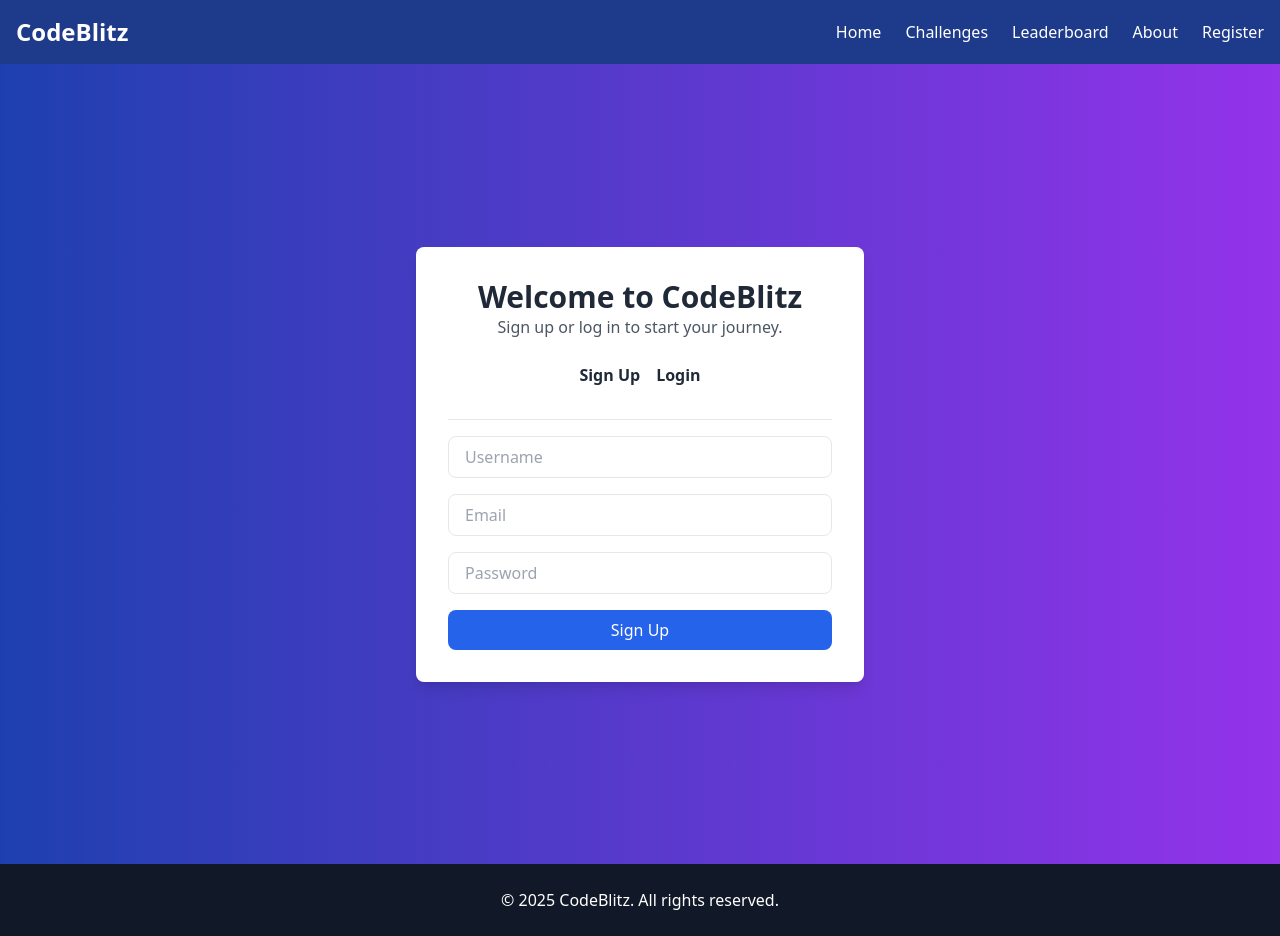
After one commit to Somil2104/CODEBLITZ, a Flask app: page /signup in a window 1280 px wide. The commit adds this page. Run offline with Flask 3, Linux system fonts and the light colour scheme; some libraries are stand-ins or nearby versions.

Commit message:
User Registrations

```diff
--- a/app.py
+++ b/app.py
@@ -1,16 +1,105 @@
-from flask import Flask, request, jsonify, render_template
+from flask import Flask, render_template, request, redirect, url_for, flash, session
+from flask_sqlalchemy import SQLAlchemy
+from flask_bcrypt import Bcrypt
+from login_utils import login_required
+import re
 
 app = Flask(__name__)
 
+app.secret_key = 'your_secret_key'
+app.config['SQLALCHEMY_DATABASE_URI'] = 'sqlite:///users.db'
+app.config['SQLALCHEMY_TRACK_MODIFICATIONS'] = False
+
+db = SQLAlchemy(app)
+bcrypt = Bcrypt(app)
+
+# User model
+class User(db.Model):
+    id = db.Column(db.Integer, primary_key=True)
+    username = db.Column(db.String(50), unique=True, nullable=False)
+    email = db.Column(db.String(120), unique=True, nullable=False)
+    password = db.Column(db.String(128), nullable=False)
 @app.route('/')
 def home():
     return render_template("index.html")
 
-@app.route('/submit', methods=['POST'])
-def submit():
-    data = request.json
-    # Mock code evaluation response
-    return jsonify({'status': 'success', 'output': 'Hello, World!'})
+@app.route('/signup', methods=['POST', 'GET'])
+def signup():
+    if request.method == "POST":
+        username = request.form['username']
+        email = request.form['email']
+        password = request.form['password']
+
+        # Validate username uniqueness
+        existing_user = User.query.filter_by(username=username).first()
+        if existing_user:
+            flash('Username already exists! Please choose another.', 'danger')
+            return redirect("/")
+
+        # Validate email format
+        email_regex = r'^[a-zA-Z0-9._%+-]+@[a-zA-Z0-9.-]+\.[a-zA-Z]{2,}$'
+        if not re.match(email_regex, email):
+            flash('Invalid email address! Please enter a valid email.', 'danger')
+            return redirect("/")
+
+        # Check if email is unique
+        existing_email = User.query.filter_by(email=email).first()
+        if existing_email:
+            flash('An account with this email already exists!', 'danger')
+            return redirect("/")
+
+        # Hash password and save user
+        hashed_password = bcrypt.generate_password_hash(password).decode('utf-8')
+        new_user = User(username=username, email=email, password=hashed_password)
+        db.session.add(new_user)
+        db.session.commit()
+
+        flash('Registration successful! Please log in.', 'success')
+        return redirect("/")
+
+    return render_template("register.html")
+
+@app.route('/login', methods=['POST'])
+def login():
+    if request.method == "POST":
+        username = request.form['username']
+        password = request.form['password']
+
+        # Authenticate user
+        user = User.query.filter_by(username=username).first()
+        if user and bcrypt.check_password_hash(user.password, password):
+            session['user_id'] = user.id
+            session['username'] = user.username
+            flash('Login successful!', 'success')
+            return redirect(url_for('home'))
+        else:
+            flash('Invalid username or password!', 'danger')
+            return redirect("/")
+    return render_template("register.html")
+
+@app.route('/logout')
+def logout():
+    session.clear()
+    flash('Logged out successfully!', 'success')
+    return redirect("/")
+
+@app.route('/profile')
+@login_required
+def profile():
+    user_id = session.get('user_id')
+    user = User.query.get(user_id)  # Fetch user details from the database
+    return render_template('profile.html', user=user)
+
+@app.route('/dashboard')
+@login_required
+def dashboard():
+    username = session.get('username')  # Get the logged-in user's username
+    return render_template('dashboard.html', username=username)
+
+
+with app.app_context():
+    db.create_all()
+
 
 if __name__ == '__main__':
     app.run(debug=True)
--- a/templates/index.html
+++ b/templates/index.html
@@ -7,7 +7,7 @@
     <div class="container mx-auto text-center px-4">
         <h1 class="text-4xl md:text-6xl font-bold mb-4">Level Up Your Coding Skills</h1>
         <p class="text-lg md:text-xl mb-8">CodeBlitz makes learning to code fun, interactive, and addictive! Solve challenges, compete with others, and unlock achievements.</p>
-        <a href="#signup" class="bg-yellow-400 text-black py-3 px-8 rounded-full text-lg hover:bg-yellow-500 transition">Get Started</a>
+        <a href="/signup" class="bg-yellow-400 text-black py-3 px-8 rounded-full text-lg hover:bg-yellow-500 transition">Get Started</a>
     </div>
 </section>
 
--- a/templates/layout.html
+++ b/templates/layout.html
@@ -7,17 +7,38 @@
     <script src="https://cdn.tailwindcss.com"></script>
 </head>
 <body class="font-sans bg-gray-100 text-gray-900">
+    <div class="fixed top-4 left-1/2 transform -translate-x-1/2 z-50">
+        {% with messages = get_flashed_messages(with_categories=True) %}
+            {% if messages %}
+                <div id="flash-messages">
+                    {% for category, message in messages %}
+                        <div class="flash-message bg-{{ 'green-500' if category == 'success' else 'red-500' if category == 'danger' else 'blue-500' }} text-white px-4 py-2 rounded shadow mb-2">
+                            {{ message }}
+                        </div>
+                    {% endfor %}
+                </div>
+            {% endif %}
+        {% endwith %}
+    </div>
+
+
+
 
     <header class="bg-blue-900 text-white py-4">
         <div class="container mx-auto flex justify-between items-center px-4">
             <div class="text-2xl font-bold">CodeBlitz</div>
             <nav class="hidden md:block">
                 <ul class="flex space-x-6">
-                    <li><a href="#home" class="hover:text-yellow-400 transition">Home</a></li>
+                    <li><a href="/" class="hover:text-yellow-400 transition">Home</a></li>
                     <li><a href="#challenges" class="hover:text-yellow-400 transition">Challenges</a></li>
                     <li><a href="#leaderboard" class="hover:text-yellow-400 transition">Leaderboard</a></li>
                     <li><a href="#about" class="hover:text-yellow-400 transition">About</a></li>
-                    <li><a href="#signup" class="hover:text-yellow-400 transition">Sign Up</a></li>
+                    {% if 'user_id' in session %}
+                        <li><a href="/profile" class="hover:text-yellow-400">Profile</a></li>
+                        <li><a href="/logout" class="hover:text-yellow-400">Logout</a></li>
+                    {% else %}
+                        <li><a href="/signup" class="hover:text-yellow-400">Register</a></li>
+                    {% endif %}
                 </ul>
             </nav>
 
@@ -35,11 +56,16 @@
     <!-- Mobile Navbar (Hidden by default, shown when hamburger is clicked) -->
     <div id="mobile-menu" class="md:hidden hidden bg-blue-900 text-white py-4">
         <ul class="space-y-4 px-4">
-            <li><a href="#home" class="block hover:text-yellow-400 transition">Home</a></li>
+            <li><a href="/" class="block hover:text-yellow-400 transition">Home</a></li>
             <li><a href="#challenges" class="block hover:text-yellow-400 transition">Challenges</a></li>
             <li><a href="#leaderboard" class="block hover:text-yellow-400 transition">Leaderboard</a></li>
             <li><a href="#about" class="block hover:text-yellow-400 transition">About</a></li>
-            <li><a href="#signup" class="block hover:text-yellow-400 transition">Sign Up</a></li>
+            {% if 'user_id' in session %}
+                <li><a href="/profile" class="hover:text-yellow-400">Profile</a></li>
+                li><a href="/logout" class="hover:text-yellow-400">Logout</a></li>
+            {% else %}
+                 <li><a href="/signup" class="hover:text-yellow-400">Register</a></li>
+            {% endif %}
         </ul>
     </div>
 
@@ -62,6 +88,18 @@
             mobileMenu.classList.toggle("hidden");
         });
     </script>
+    <script>
+        document.addEventListener("DOMContentLoaded", () => {
+            const flashMessages = document.getElementById("flash-messages");
+            if (flashMessages) {
+                setTimeout(() => {
+                    flashMessages.style.transition = "opacity 0.5s ease";
+                    flashMessages.style.opacity = "0";
+                    setTimeout(() => flashMessages.remove(), 500);
+                }, 3000); // Adjust duration as needed
+            }
+        });
+    </script>
 
 </body>
 </html>
--- /dev/null
+++ b/templates/register.html
@@ -0,0 +1,51 @@
+{% extends "layout.html" %}
+{% block body %}
+    <!-- Container -->
+    <div class="min-h-screen flex items-center justify-center bg-gradient-to-r from-blue-800 to-purple-600">
+        <div class="bg-white rounded-lg shadow-lg w-full max-w-md p-8">
+            <!-- Tabs for Sign Up / Login -->
+            <div class="text-center mb-6">
+                <h1 class="text-3xl font-bold text-gray-800">Welcome to CodeBlitz</h1>
+                <p class="text-gray-600">Sign up or log in to start your journey.</p>
+            </div>
+            <div class="flex justify-center space-x-4 mb-8">
+                <button id="signup-tab" class="text-gray-800 font-semibold hover:text-blue-600">Sign Up</button>
+                <button id="login-tab" class="text-gray-800 font-semibold hover:text-blue-600">Login</button>
+            </div>
+            <hr class="mb-4">
+
+            <!-- Sign Up Form -->
+            <form id="signup-form" action="/signup" method="POST" class="space-y-4">
+                <input type="text" name="username" placeholder="Username" class="w-full px-4 py-2 border rounded-lg focus:ring focus:ring-blue-400" required>
+                <input type="email" name="email" placeholder="Email" class="w-full px-4 py-2 border rounded-lg focus:ring focus:ring-blue-400" required>
+                <input type="password" name="password" placeholder="Password" class="w-full px-4 py-2 border rounded-lg focus:ring focus:ring-blue-400" required>
+                <button type="submit" class="w-full bg-blue-600 text-white py-2 rounded-lg hover:bg-blue-700">Sign Up</button>
+            </form>
+
+            <!-- Login Form -->
+            <form id="login-form" action="/login" method="POST" class="space-y-4 hidden">
+                <input type="text" name="username" placeholder="Username" class="w-full px-4 py-2 border rounded-lg focus:ring focus:ring-blue-400" required>
+                <input type="password" name="password" placeholder="Password" class="w-full px-4 py-2 border rounded-lg focus:ring focus:ring-blue-400" required>
+                <button type="submit" class="w-full bg-blue-600 text-white py-2 rounded-lg hover:bg-blue-700">Log In</button>
+            </form>
+        </div>
+    </div>
+
+    <!-- Toggle between Sign Up and Login -->
+    <script>
+        const signupTab = document.getElementById('signup-tab');
+        const loginTab = document.getElementById('login-tab');
+        const signupForm = document.getElementById('signup-form');
+        const loginForm = document.getElementById('login-form');
+
+        signupTab.addEventListener('click', () => {
+            signupForm.classList.remove('hidden');
+            loginForm.classList.add('hidden');
+        });
+
+        loginTab.addEventListener('click', () => {
+            loginForm.classList.remove('hidden');
+            signupForm.classList.add('hidden');
+        });
+    </script>
+{% endblock %}
```
Also changed, not shown: login_utils.py (added, +17 -0 lines), requirements.txt (+7 -1 lines), templates/dashboard.html (added, +25 -0 lines), templates/profile.html (added, +15 -0 lines), db.sqlite3 (deleted), instance/users.db (added), users.db (added).
